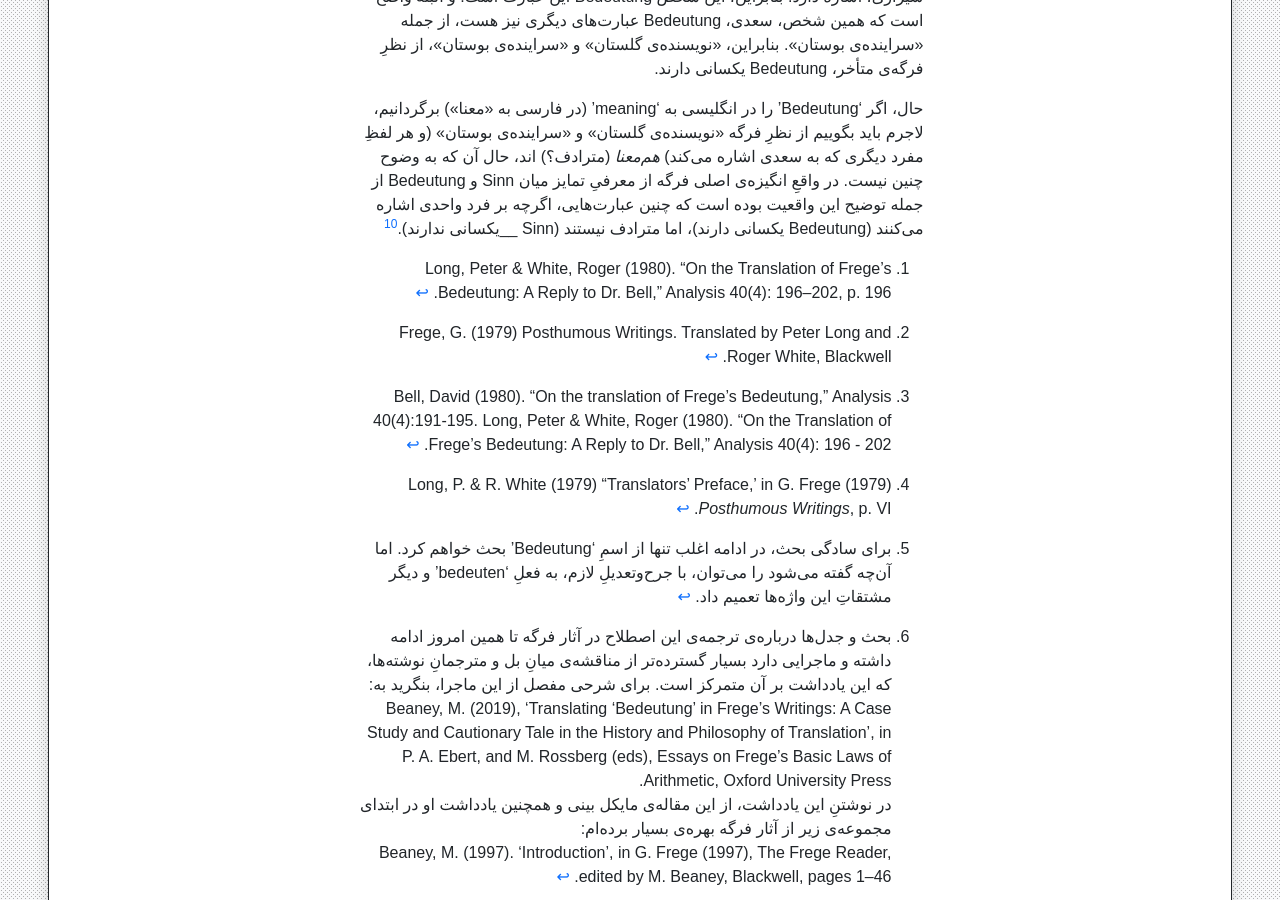
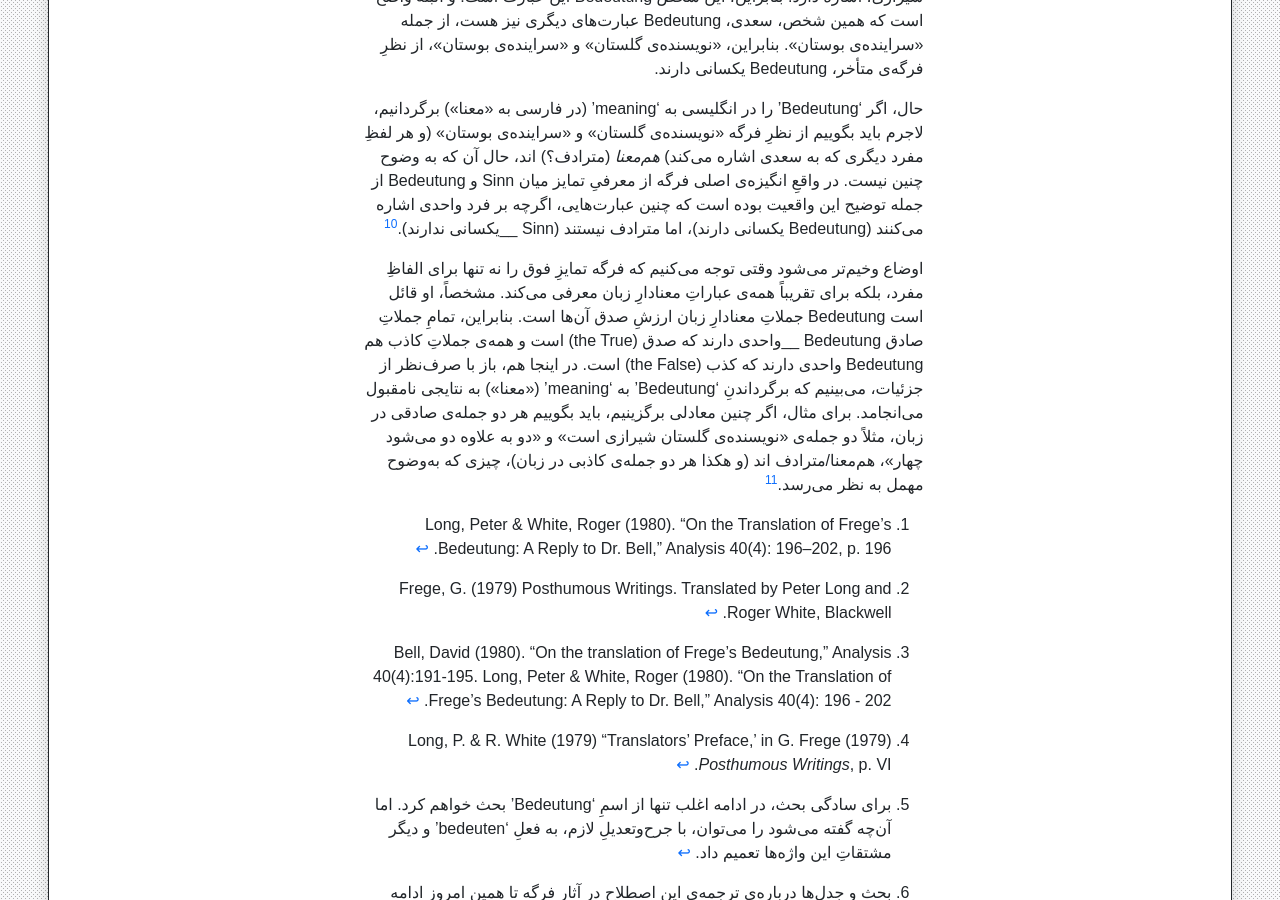
Before and after one commit to phicudemy/phicudemy.github.io, a Jekyll site: the page built from _posts/2024-06-22-fregebedeutung1.md, in a window 1280 px wide and 900 px high, scrolled down 2701 px. Built offline with Jekyll 4.4.1, drawn with Linux system fonts in a browser that asks for light colours; comment, search, counter and statistics services are not loaded; a style sheet for code colours, icons or effects is not loaded; some of the changed text lies outside the part shown.

Commit message:
TinaCMS content update

```diff
--- a/_posts/2024-06-22-fregebedeutung1.md
+++ b/_posts/2024-06-22-fregebedeutung1.md
@@ -45,6 +45,11 @@ tags:
 
 [^10]: از نظرِ فرگه Sinn یک لفظِ مفرد ویژگی‌ای است که آن لفظ به واسطه‌ی آن مرجع‌اش را برمی‌گزیند. بنابراین، Sinn‌های «نویسنده‌ی گلستان» و «سراینده‌ی بوستان»، به ترتیب، ویژگی‌های _نویسنده‌ی کتابِ گلستان بودن_ و _سراینده‌ی کتابِ بوستان بودن _است.
 
+اوضاع وخیم‌تر می‌شود وقتی توجه می‌کنیم که فرگه تمایزِ فوق را نه تنها برای الفاظِ مفرد، بلکه برای تقریباً همه‌ی عباراتِ معنادارِ زبان معرفی می‌کند. مشخصاً، او قائل است Bedeutung جملاتِ معنادارِ زبان ارزشِ صدق‌ آن‌ها است. بنابراین، تمامِ جملاتِ صادق Bedeutung __واحدی دارند که صدق (the True) است و همه‌ی جملاتِ کاذب هم Bedeutung واحدی دارند که کذب (the False) است. در اینجا هم، باز با صرف‌نظر از جزئیات، می‌بینیم که برگرداندنِ ‘Bedeutung’ به ‘meaning’ («معنا») به نتایجی نامقبول می‌انجامد. برای مثال، اگر چنین معادلی برگزینیم، باید بگوییم هر دو جمله‌ی صادقی در زبان، مثلاً دو جمله‌ی «نویسنده‌ی گلستان شیرازی است» و «دو به علاوه دو می‌شود چهار»، هم‌معنا/مترادف اند (و هکذا هر دو جمله‌ی کاذبی در زبان)، چیزی که به‌وضوح مهمل به نظر می‌رسد.[^11]
+
+[^11]: از نظرِ فرگه، Sinn یک جمله‌ی خبری اندیشه یا گزاره‌ای است که با ادای آن جمله بیان می‌شود. آن‌چه جملاتِ صادق (یا کاذب) را، به‌لحاظِ معناشناختی از هم‌دیگر متمایز می‌کند، اندیشه‌ی متفاوتی است که بیان می‌کنند.
+
+
 
 
 
```
